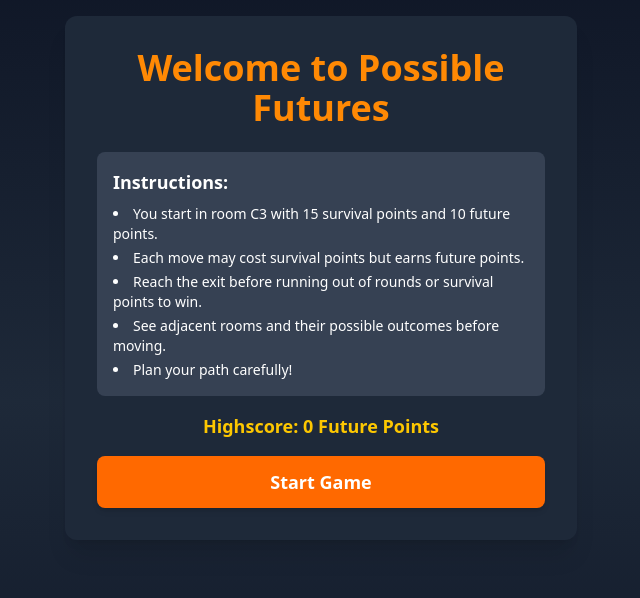
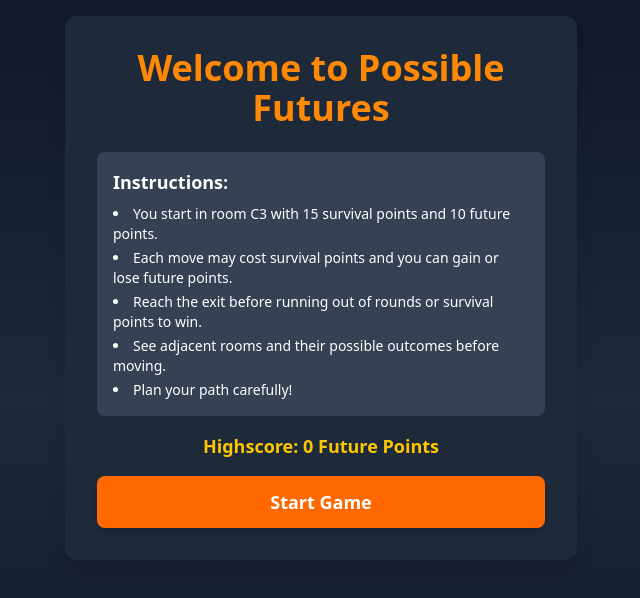
Before and after one commit to VulcanWM/possible-futures, a React (Vite) app: page / in a window 1280 px wide. Shown: the top 598 px of the page, without its empty margins (319-959 px from the left). Built offline with nearby package versions, Linux system fonts and the light colour scheme.

Commit message:
last fixes

```diff
--- a/src/App.tsx
+++ b/src/App.tsx
@@ -122,7 +122,7 @@ function App() {
                         <p className="font-semibold text-lg mb-2">Instructions:</p>
                         <ul className="list-disc list-inside space-y-1 text-sm">
                             <li>You start in room C3 with 15 survival points and 10 future points.</li>
-                            <li>Each move may cost survival points but earns future points.</li>
+                            <li>Each move may cost survival points and you can gain or lose future points.</li>
                             <li>Reach the exit before running out of rounds or survival points to win.</li>
                             <li>See adjacent rooms and their possible outcomes before moving.</li>
                             <li>Plan your path carefully!</li>
```
